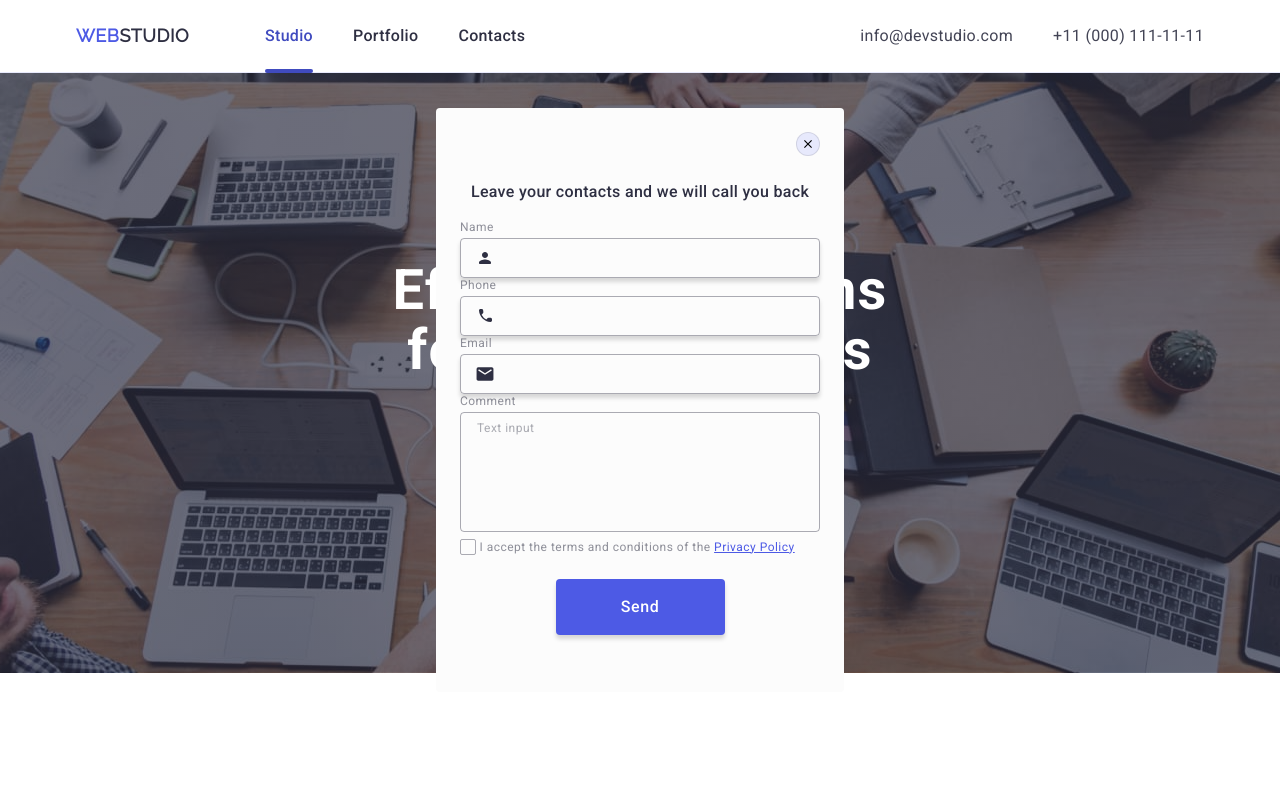
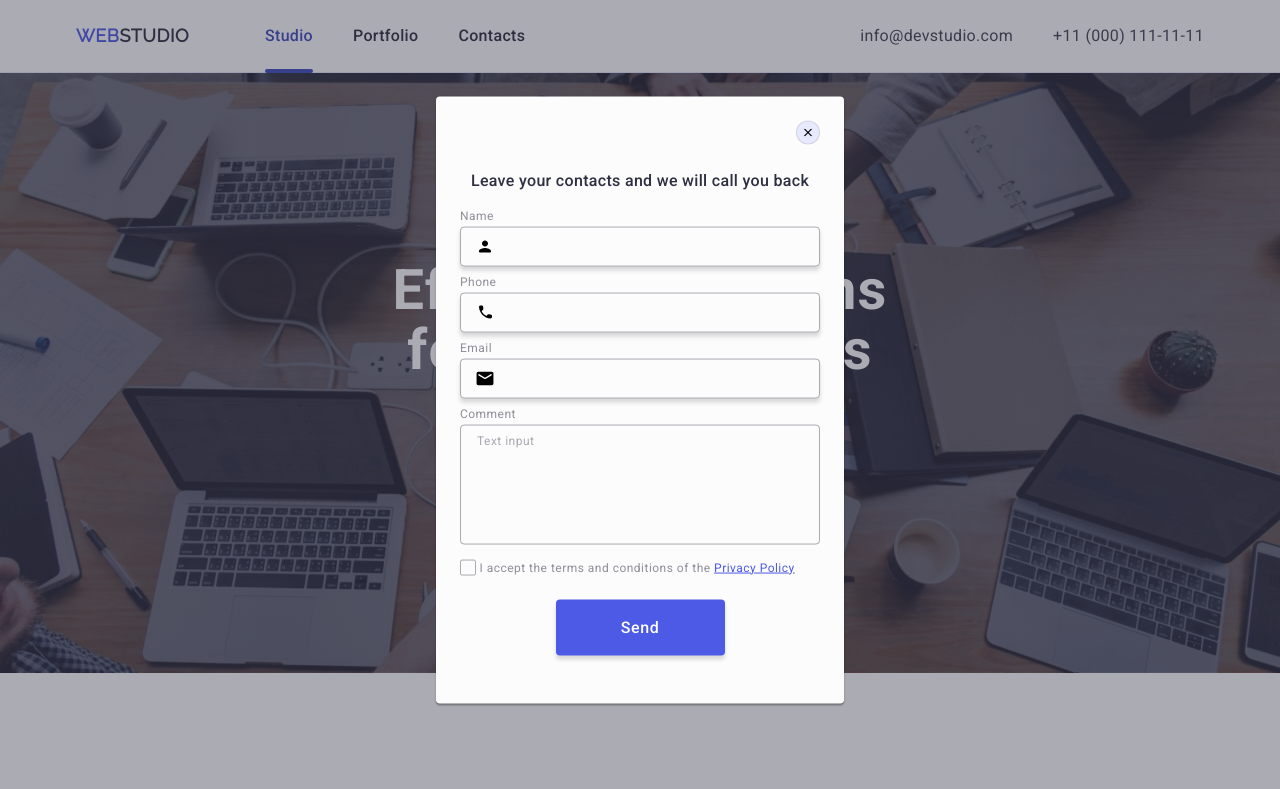
Before and after one commit to AlyonaBasko/goit-markup-hw-05, a plain HTML site: page index.html in a window 1280 px wide. Shown: the top 789 px of the page. Drawn offline with nearby package versions, Linux system fonts and the light colour scheme.

Commit message:
Update styles.css

```diff
--- a/css/styles.css
+++ b/css/styles.css
@@ -651,6 +651,7 @@ textarea {
 
     width: 100%;
     height: 100%;
+    background-color: rgba(46, 47, 66, 0.4);
 
     transition: opacity 250ms cubic-bezier(0.4, 0, 0.2, 1),
         visibility 250ms cubic-bezier(0.4, 0, 0.2, 1);
@@ -679,6 +680,9 @@ textarea {
 
     border-radius: 4px;
     background-color: #FCFCFC;
+
+    box-shadow:0px 1px 1px rgba(0, 0, 0, 0.14), 0px 1px 3px rgba(0, 0, 0, 0.12), 0px 2px 1px rgba(0, 0, 0, 0.2);
+    transition: transform 250ms cubic-bezier(0.4, 0, 0.2, 1);
    }
 
 .modal-btn {
@@ -693,12 +697,15 @@ textarea {
     min-height: 24px;
     background-color:#E7E9FC;
     border: 1px solid rgba(0, 0, 0, 0.1);
+    padding: 0;
+    cursor: pointer;
 }
 
 .modal-btn:hover,
 .modal-btn:focus {
     background-color:#404BBF;
     fill: #FFFFFF;
+    border: none;
 
 }
 
@@ -715,7 +722,7 @@ textarea {
     display: block;
 }
 
-.modal-form form {
+.modal-form-wrapper {
     margin-bottom: 8px;
 }
 .form-label {
@@ -752,13 +759,12 @@ textarea {
     top: 50%;
     left: 16px;
     transform: translateY(-50%);
-    fill: #2e2f42;
     transition: fill 250ms cubic-bezier(0.4, 0, 0.2, 1);
 }
 
 
 .form-input:focus+.form-icon {
-    stroke: #4D5AE5;
+    fill: #4D5AE5;
 }
 
 .form-textarea {
```
